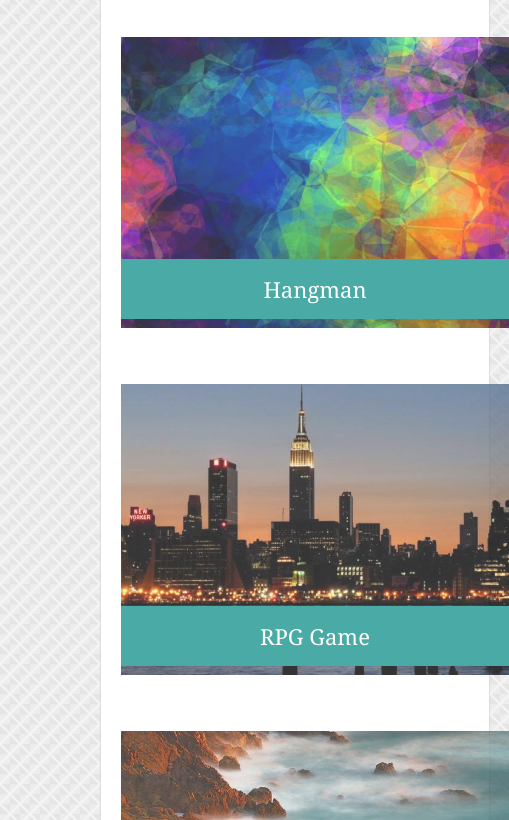
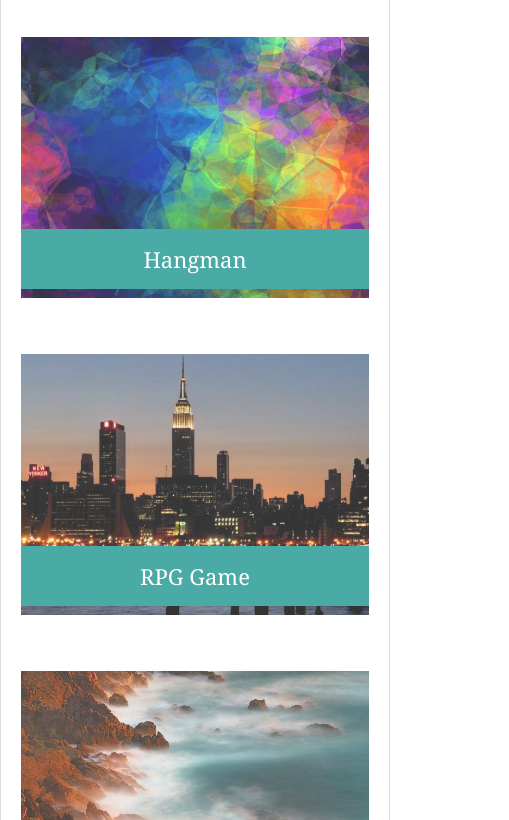
Before and after one commit to sstrubberg/Responsive-Portfolio, a plain HTML site: page portfolio.html in a window 390 px wide. Shown: the part 266-1086 px from the top of the page, 509 px wide, since content can reach past the window. Drawn offline with Linux system fonts and the light colour scheme.

Commit message:
all 3 are responsive

```diff
--- a/assets/css/style.css
+++ b/assets/css/style.css
@@ -237,7 +237,7 @@ body {
     background: #4aaaa5;
     border: 0 none;
   }
-@media screen and (max-width:980px) {
+@media screen and (max-width:980px) and (min-width:769px){
     .auth-image {
         width: 100%
     }
@@ -294,4 +294,7 @@ body {
         margin-top: 40px;
         margin-bottom: 20px;
     }
+    .work {
+      width: 100%;
+    }
 }
```
